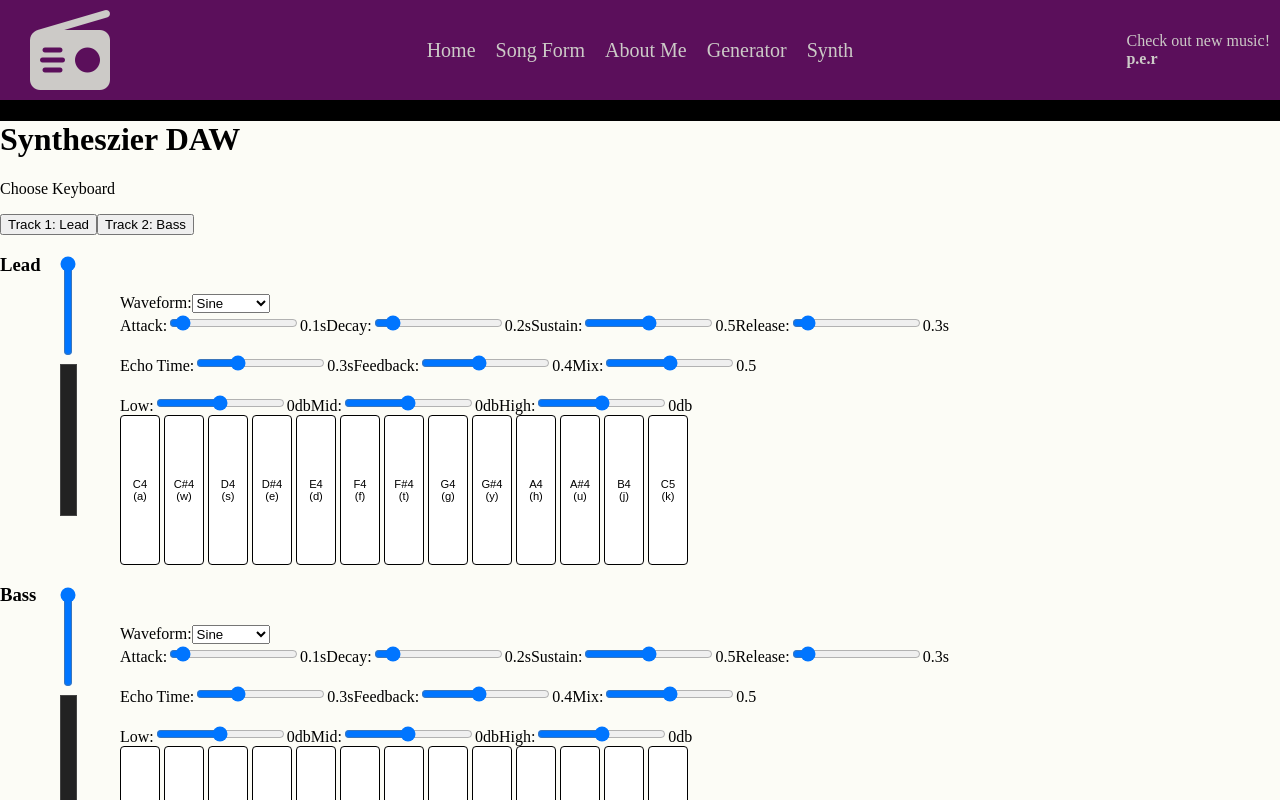
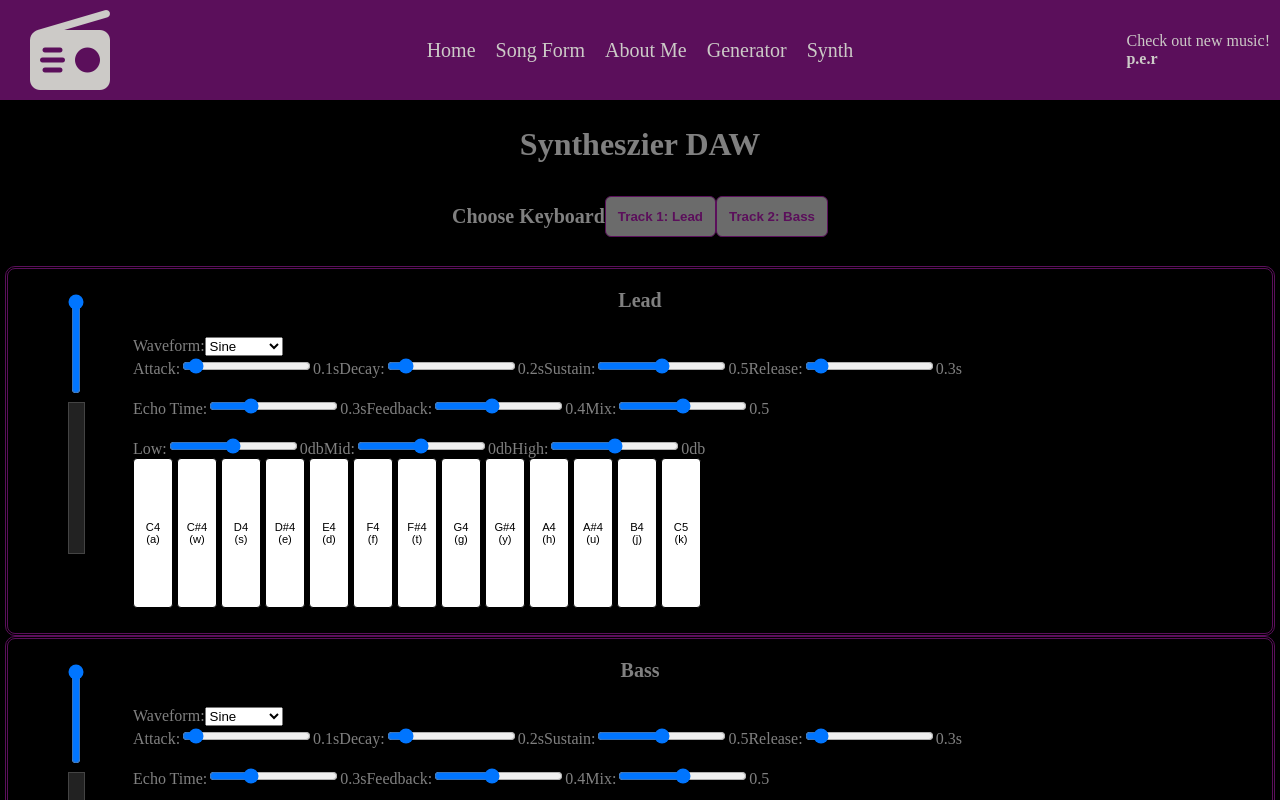
Before and after one commit to ColeSexton/U2-Final-Cole-S, a React (Vite) app in the folder final-U1-frontend/coles-webpage/: page /synth in a window 1280 px wide. Shown: the top 800 px of the page. Built offline with nearby package versions, Linux system fonts and the light colour scheme.

Commit message:
added more css to Synth

```diff
--- a/final-U1-frontend/coles-webpage/src/App.css
+++ b/final-U1-frontend/coles-webpage/src/App.css
@@ -113,6 +113,7 @@ cursor:default;
     font-family: 'Franklin Gothic Medium', 'Arial Narrow', Arial, sans-serif;
     padding: 12px 28px;
     margin-left: 20px;
+    cursor: pointer;
 }
 
 
--- a/final-U1-frontend/coles-webpage/src/components/synth/SynthApp.jsx
+++ b/final-U1-frontend/coles-webpage/src/components/synth/SynthApp.jsx
@@ -14,18 +14,20 @@ const SynthApp = () => {
 
         <h1>Syntheszier DAW</h1>
 
-        <div>
-            <p>Choose Keyboard</p>
-            <button onClick={() => setActiveTrack(1)}>Track 1: Lead</button>
-            <button onClick={() => setActiveTrack(2)}>Track 2: Bass</button>
+        <div className='chooseKey'>
+            <h3>Choose Keyboard</h3>
+            <button className='chooseB' onClick={() => setActiveTrack(1)}>Track 1: Lead</button>
+            <button className='chooseB' onClick={() => setActiveTrack(2)}>Track 2: Bass</button>
         </div>
 
-        <div>
+        <br />
+
+        <div className='synth1'>
             <h3>Lead</h3>
             <SynthTrack isActive={activeTrack === 1} octaveShift={0}/>
         </div>
 
-        <div>
+        <div className='synth2'>
             <h3>Bass</h3>
             <SynthTrack isActive={activeTrack === 2} octaveShift={-1} />
         </div>
--- a/final-U1-frontend/coles-webpage/src/components/synth/SynthTrack.css
+++ b/final-U1-frontend/coles-webpage/src/components/synth/SynthTrack.css
@@ -1,6 +1,30 @@
 .synth{
-    background-color: rgb(252, 252, 246);
+    background-color: black;
+    color: grey;
+    padding: 5px;
+    flex: 1;
 }
+
+h1{
+  display: flex;
+  justify-content: center;
+  color: grey;
+}
+h3{
+  display: flex;
+  justify-content: center;
+  color:grey ;
+  font-size: 20px;
+}
+.synth1,
+.synth2{
+  display: block;
+  border: #5b0f5b;
+  border-radius: 10px;
+  border-style:double;
+  padding-bottom: 20px;
+}
+
 
 .piano{
     display: flex;
@@ -26,12 +50,25 @@
   width: 100%;
 }
 
-/* Wrap all controls and keyboard inside this */
-.synth {
-  flex: 1;
+
+.chooseKey{
+  display:flex;
+  justify-content: center;
+  align-items:center;
 }
 
-/* Fader styles */
+.chooseB{
+  padding: 0.75rem;
+  border: 1px solid #5b0f5b;
+  background-color:#6b6b6b;
+  color: #5b0f5b;
+  font-weight: bold;
+  border-radius: 6px;
+  cursor: pointer;
+
+}
+
+
 .synthFader {
   display: flex;
   flex-direction: column;
@@ -40,13 +77,13 @@
 }
 
 .volumeSlider {
-  transform: rotate(-90deg); /* rotate to make vertical */
-  width: 100px;              /* horizontal length becomes vertical height visually */
-  height: 20px;              /* thickness of the slider */
+  transform: rotate(-90deg);
+  width: 100px;
+  height: 20px;
   margin-bottom: 3rem;
 }
 
-/* Meter styles */
+
 .meterContainer {
   width: 15px;
   height: 150px;
@@ -60,5 +97,4 @@
   bottom: 0;
   width: 100%;
   background-color: #0f0;
-  /*transition: height 0.1s ease-out; */
 }
```
